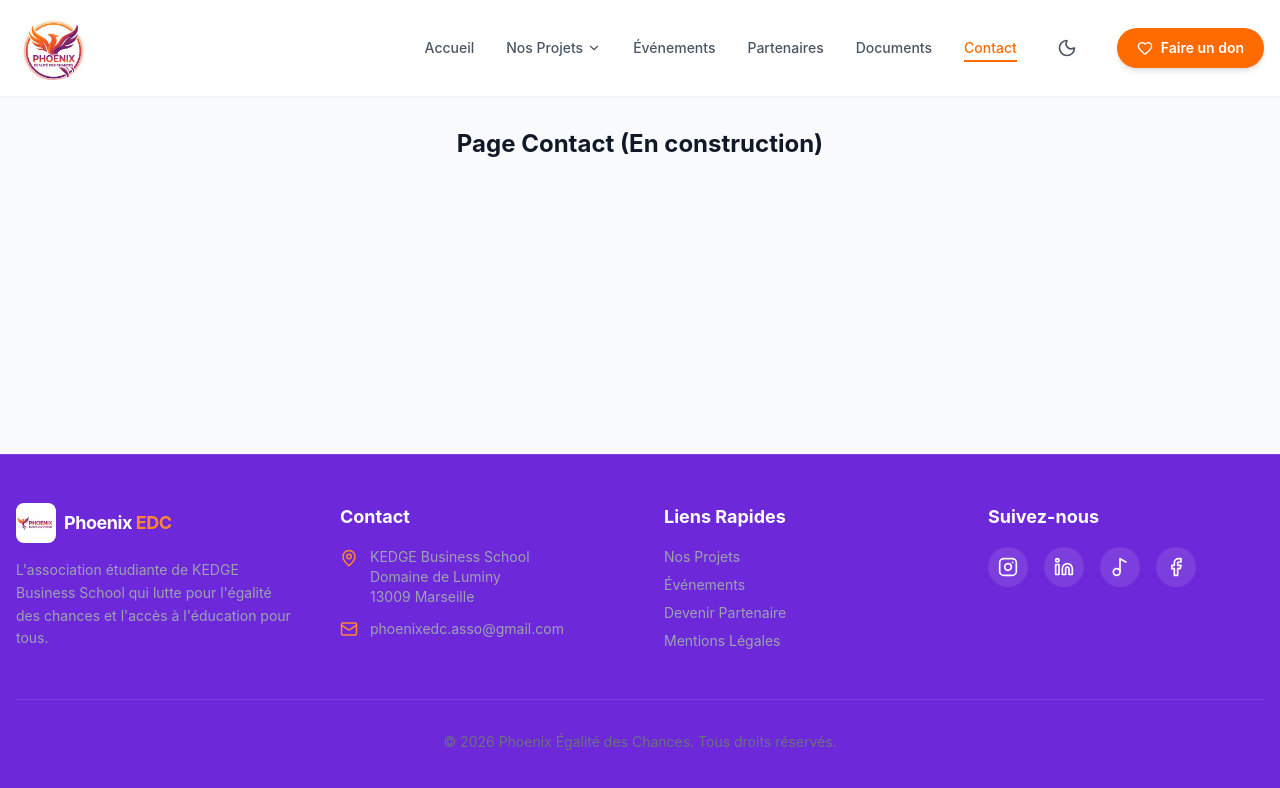
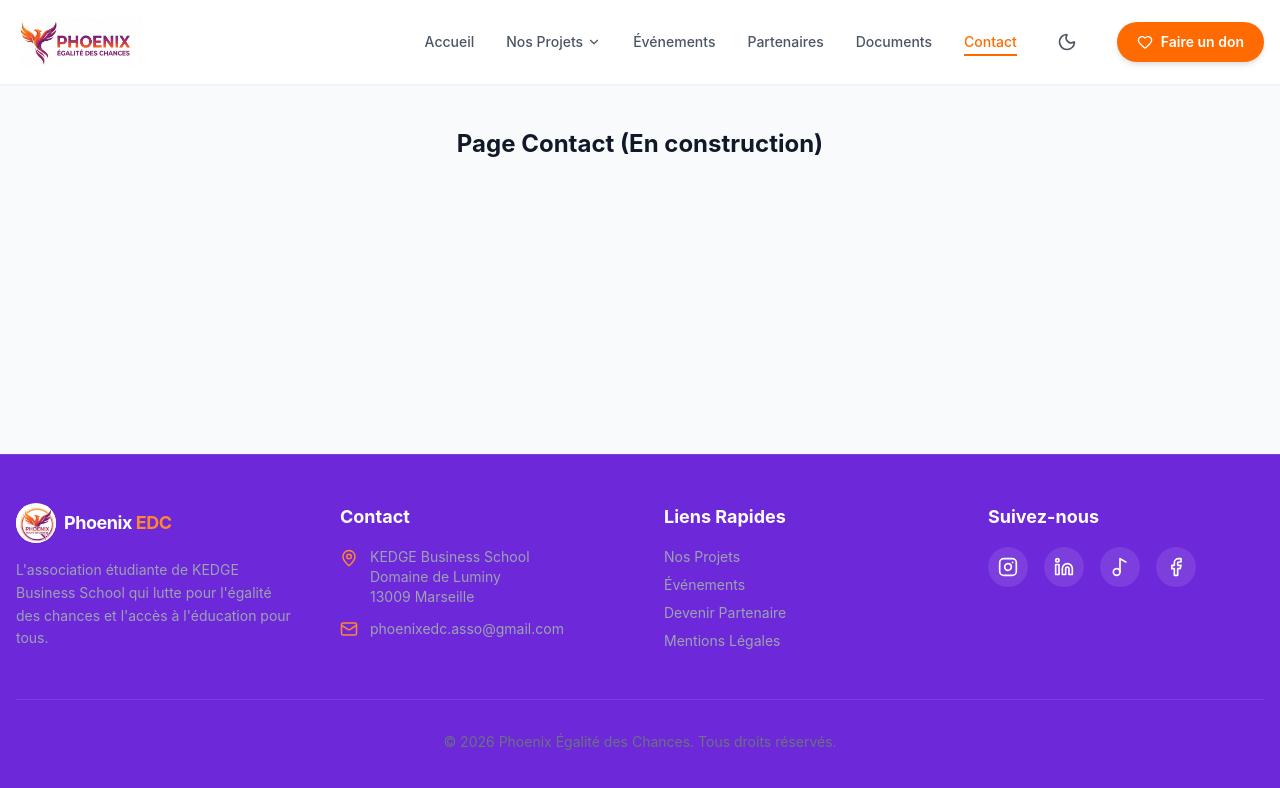
Before and after one commit to Sohel109/phoenixedc, a React (Vite) app: page /contact in a window 1280 px wide. Shown: the top 788 px of the page. Built offline with nearby package versions, Linux system fonts and the light colour scheme.

Commit message:
chore: swap header and footer logos

```diff
--- a/src/components/layout/Footer.tsx
+++ b/src/components/layout/Footer.tsx
@@ -12,9 +12,9 @@ export function Footer() {
                     <div className="space-y-4">
                         <div className="flex items-center gap-2">
                             <img
-                                src="/logo-new-wide.png"
+                                src="/logo-badge.jpg"
                                 alt="Phoenix EDC Logo"
-                                className="w-10 h-10 object-contain bg-white rounded-lg shadow-sm"
+                                className="w-10 h-10 object-contain bg-white rounded-full shadow-sm"
                             />
                             <span className="font-bold text-lg tracking-tight">Phoenix <span className="text-primary-light">EDC</span></span>
                         </div>
--- a/src/components/layout/Header.tsx
+++ b/src/components/layout/Header.tsx
@@ -40,9 +40,9 @@ export function Header() {
             <div className="container mx-auto px-4 flex items-center justify-between">
                 <Link to="/" className="flex items-center gap-2 group">
                     <img
-                        src="/logo-new-badge.jpg"
+                        src="/logo-header.png"
                         alt="Phoenix EDC Logo"
-                        className="h-16 w-auto object-contain hover:scale-105 transition-transform rounded-full"
+                        className="h-12 w-auto object-contain hover:scale-105 transition-transform"
                     />
                 </Link>
 
```
Also changed, not shown: public/logo-badge.jpg (added), public/logo-header.png (added).
